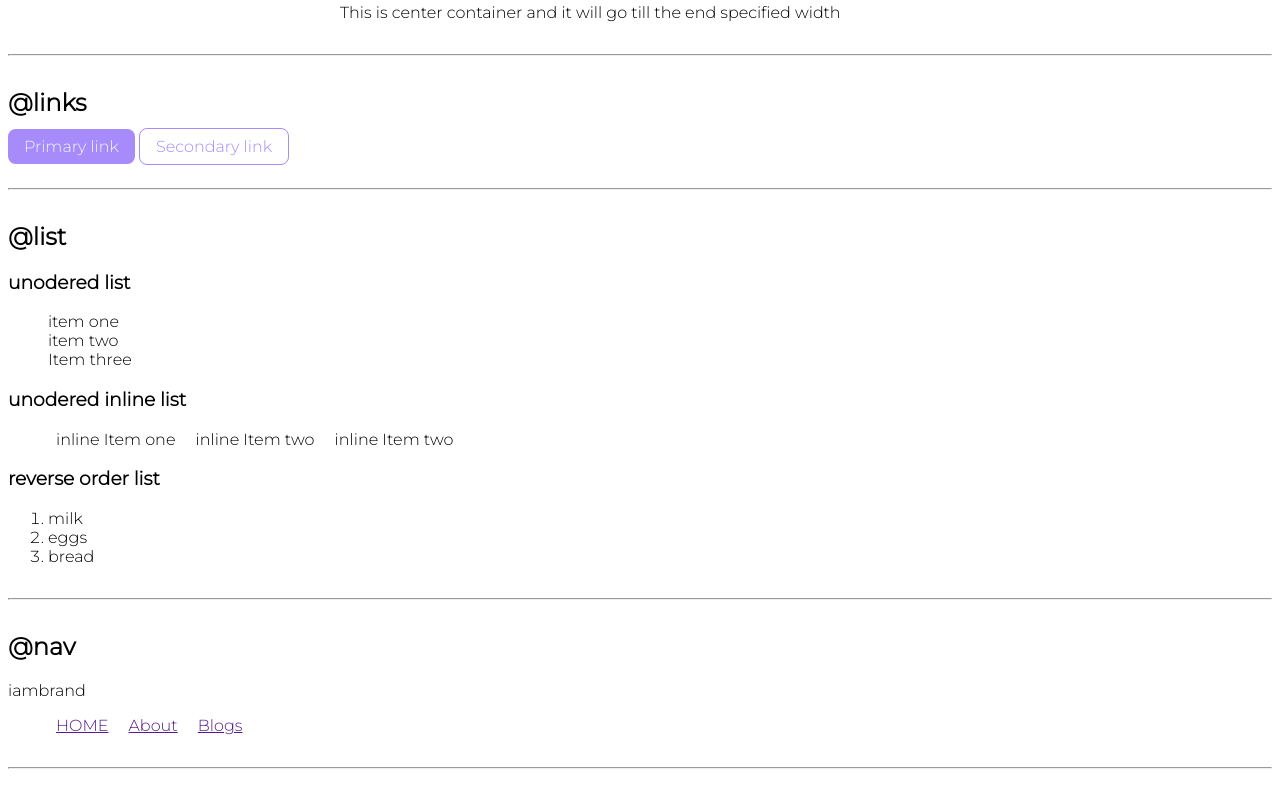
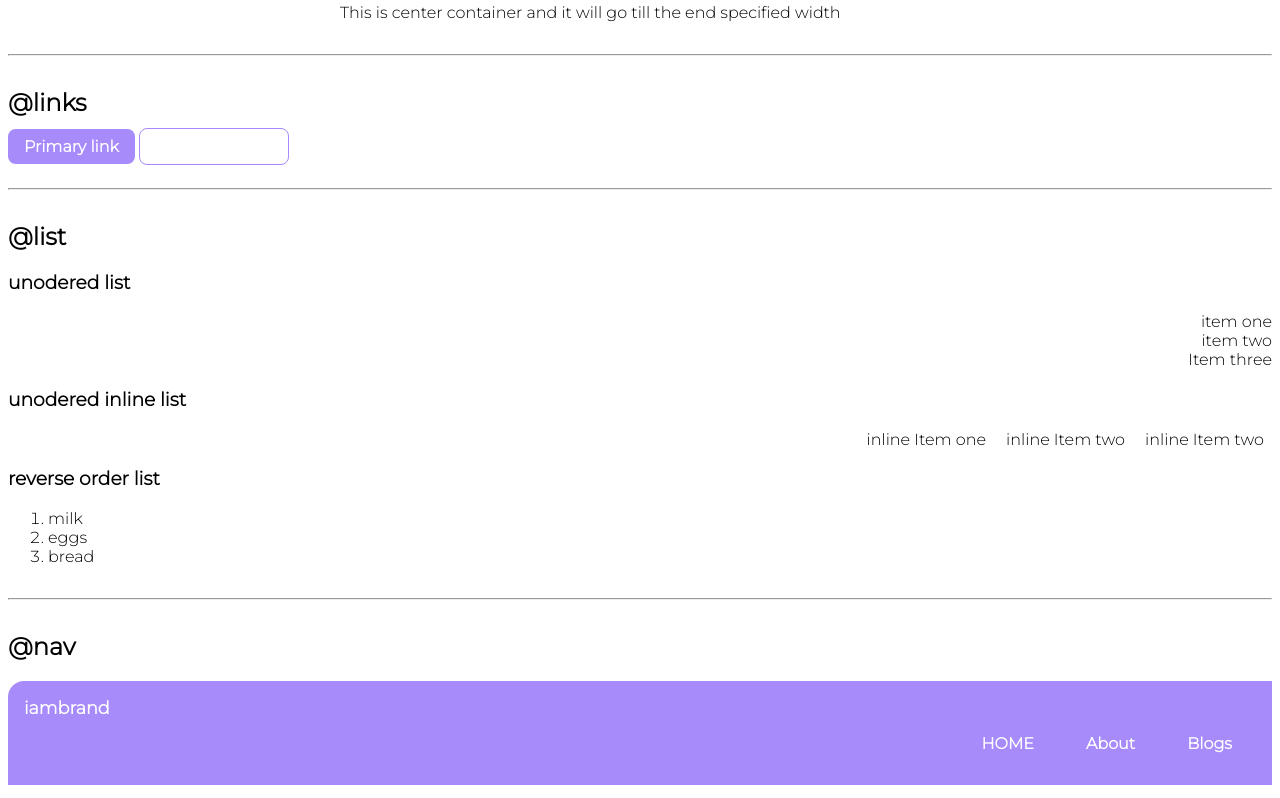
Before and after one commit to aman225/Amandixit-portfolio, a plain HTML site: page index.html in a window 1280 px wide. Shown: the part 614-1412 px from the top of the page. Drawn offline with Linux system fonts and the light colour scheme.

Commit message:
navigtion

```diff
--- a/index.html
+++ b/index.html
@@ -77,15 +77,15 @@
         <div class="nav-brand">iambrand</div>
         <ul class="list-non-bullet">
             <li class="list-item-inline">
-                <a href="">HOME</a>
+                <a class="link" href="">HOME</a>
             </li>
 
             <li class="list-item-inline">
-                <a href="">About</a>
+                <a class="link" href="">About</a>
             </li>
 
             <li class="list-item-inline">
-                <a href="">Blogs</a>
+                <a class="link" href="">Blogs</a>
             </li>
         </ul>
 
--- a/style.css
+++ b/style.css
@@ -59,3 +59,28 @@ hr {
     display: inline;
     padding: 0rem 0.5rem;
 }
+
+/* nav */
+.navigation {
+    background-color:
+    var(--primary-color);
+    color: white;
+    padding: 1rem;
+    border-top-left-radius: 1rem;
+
+}
+
+.nav-brand{
+    font-weight: bold;
+    font-size: 1.1rem;
+}
+
+.link{
+    font-weight: bold;
+    color: white;
+}
+
+.list-non-bullet {
+    text-align: right;
+
+}
```
